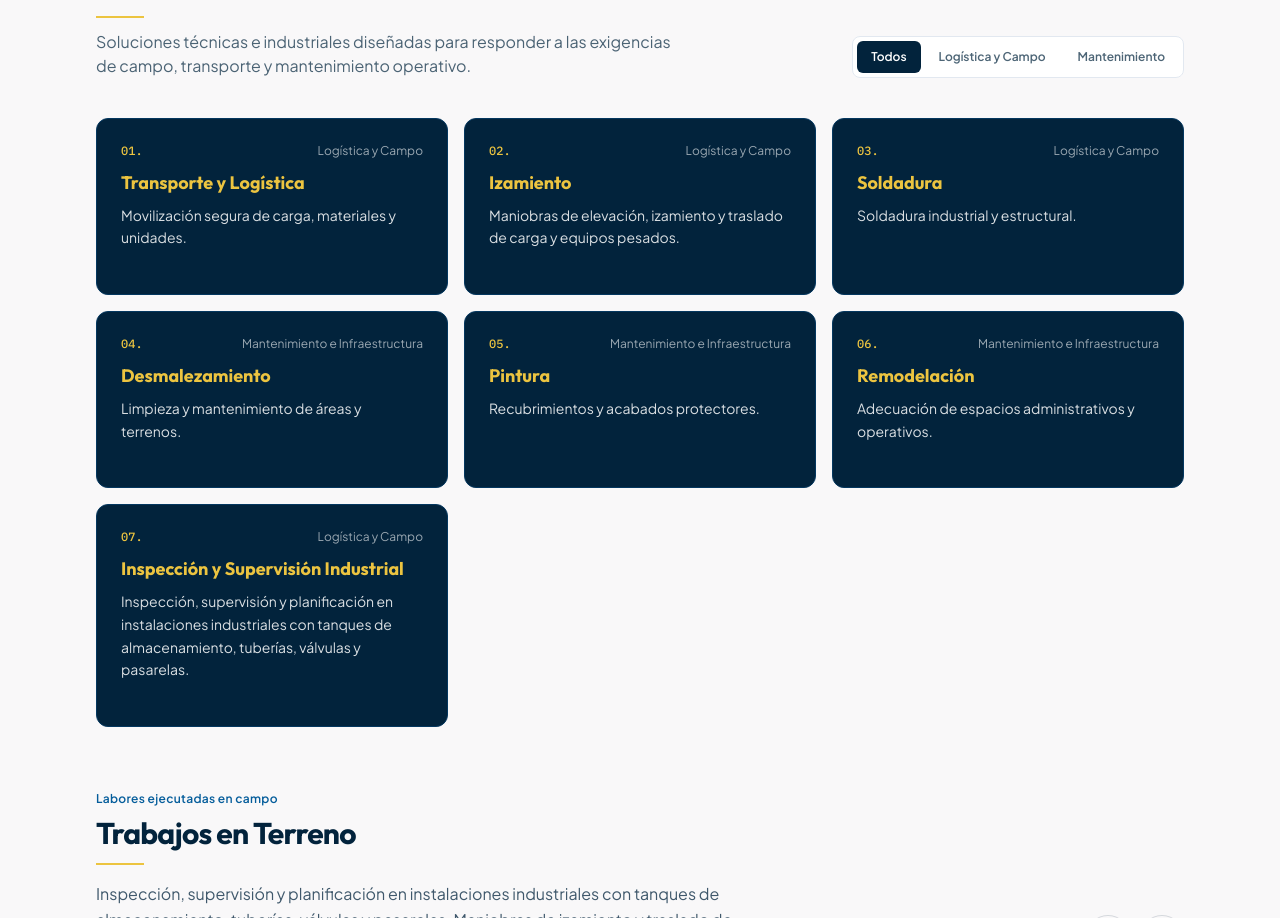
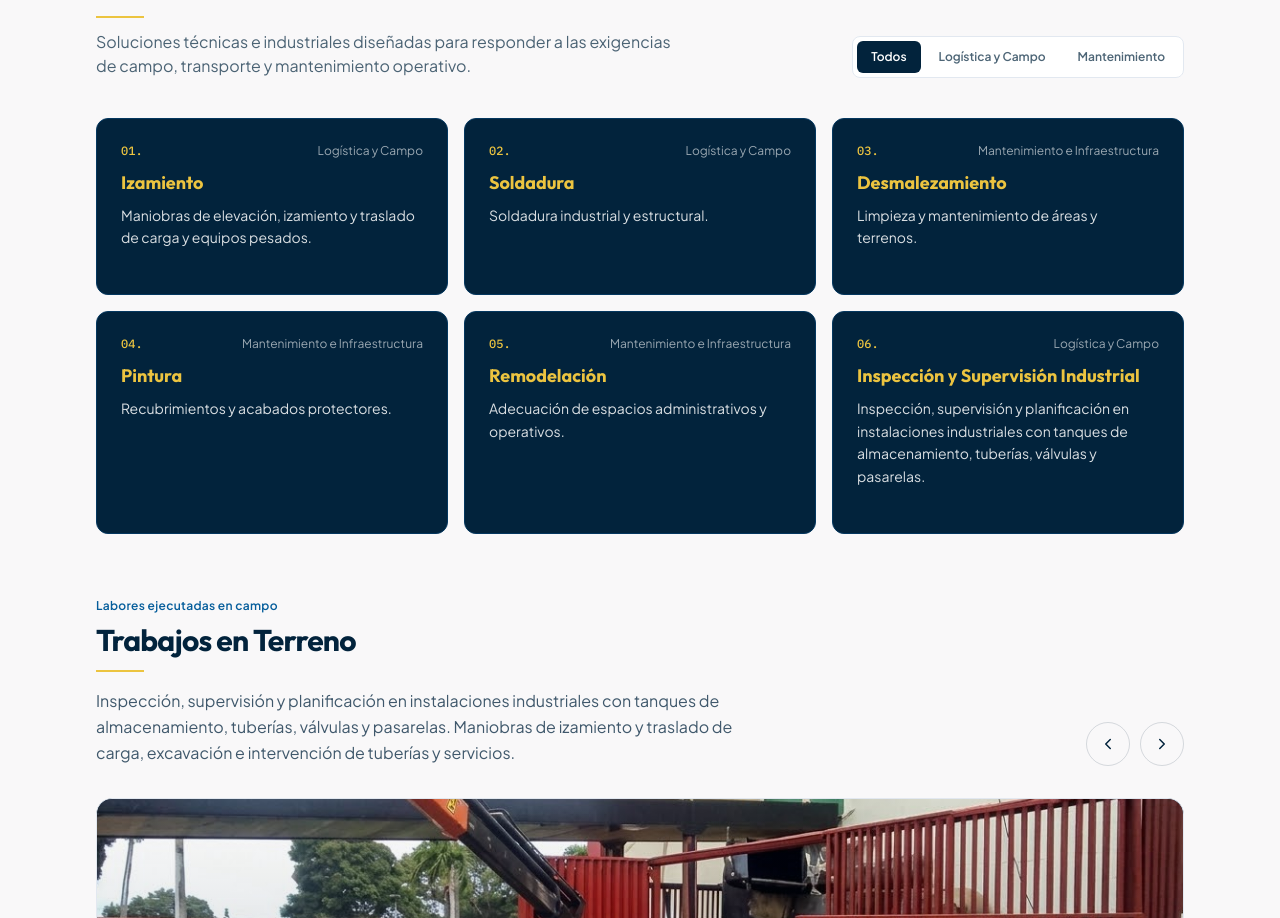
Before and after one commit to ingsolrodriguez-arch/cooperativaricollesca, a React (Vite) app: page / in a window 1280 px wide. Shown: the part 1905-2823 px from the top of the page. Built offline with nearby package versions, Linux system fonts and the light colour scheme.

Commit message:
Servicios: quitar Transporte y Logistica (6 servicios parejos, renumerados)

```diff
--- a/src/data/ricollescaData.ts
+++ b/src/data/ricollescaData.ts
@@ -135,16 +135,8 @@ export const LEADERSHIP_AND_IDENTITY = {
 
 export const SERVICES: ServiceItem[] = [
   {
-    id: 'transporte',
+    id: 'izamiento',
     index: '01',
-    title: 'Transporte y Logística',
-    description: 'Movilización segura de carga, materiales y unidades.',
-    category: 'logistica',
-    categoryLabel: 'Logística y Campo',
-  },
-  {
-    id: 'izamiento',
-    index: '02',
     title: 'Izamiento',
     description: 'Maniobras de elevación, izamiento y traslado de carga y equipos pesados.',
     category: 'logistica',
@@ -152,7 +144,7 @@ export const SERVICES: ServiceItem[] = [
   },
   {
     id: 'soldadura',
-    index: '03',
+    index: '02',
     title: 'Soldadura',
     description: 'Soldadura industrial y estructural.',
     category: 'logistica',
@@ -160,7 +152,7 @@ export const SERVICES: ServiceItem[] = [
   },
   {
     id: 'desmalezamiento',
-    index: '04',
+    index: '03',
     title: 'Desmalezamiento',
     description: 'Limpieza y mantenimiento de áreas y terrenos.',
     category: 'mantenimiento',
@@ -168,7 +160,7 @@ export const SERVICES: ServiceItem[] = [
   },
   {
     id: 'pintura',
-    index: '05',
+    index: '04',
     title: 'Pintura',
     description: 'Recubrimientos y acabados protectores.',
     category: 'mantenimiento',
@@ -176,7 +168,7 @@ export const SERVICES: ServiceItem[] = [
   },
   {
     id: 'remodelacion',
-    index: '06',
+    index: '05',
     title: 'Remodelación',
     description: 'Adecuación de espacios administrativos y operativos.',
     category: 'mantenimiento',
@@ -184,7 +176,7 @@ export const SERVICES: ServiceItem[] = [
   },
   {
     id: 'inspeccion',
-    index: '07',
+    index: '06',
     title: 'Inspección y Supervisión Industrial',
     description:
       'Inspección, supervisión y planificación en instalaciones industriales con tanques de almacenamiento, tuberías, válvulas y pasarelas.',
```
